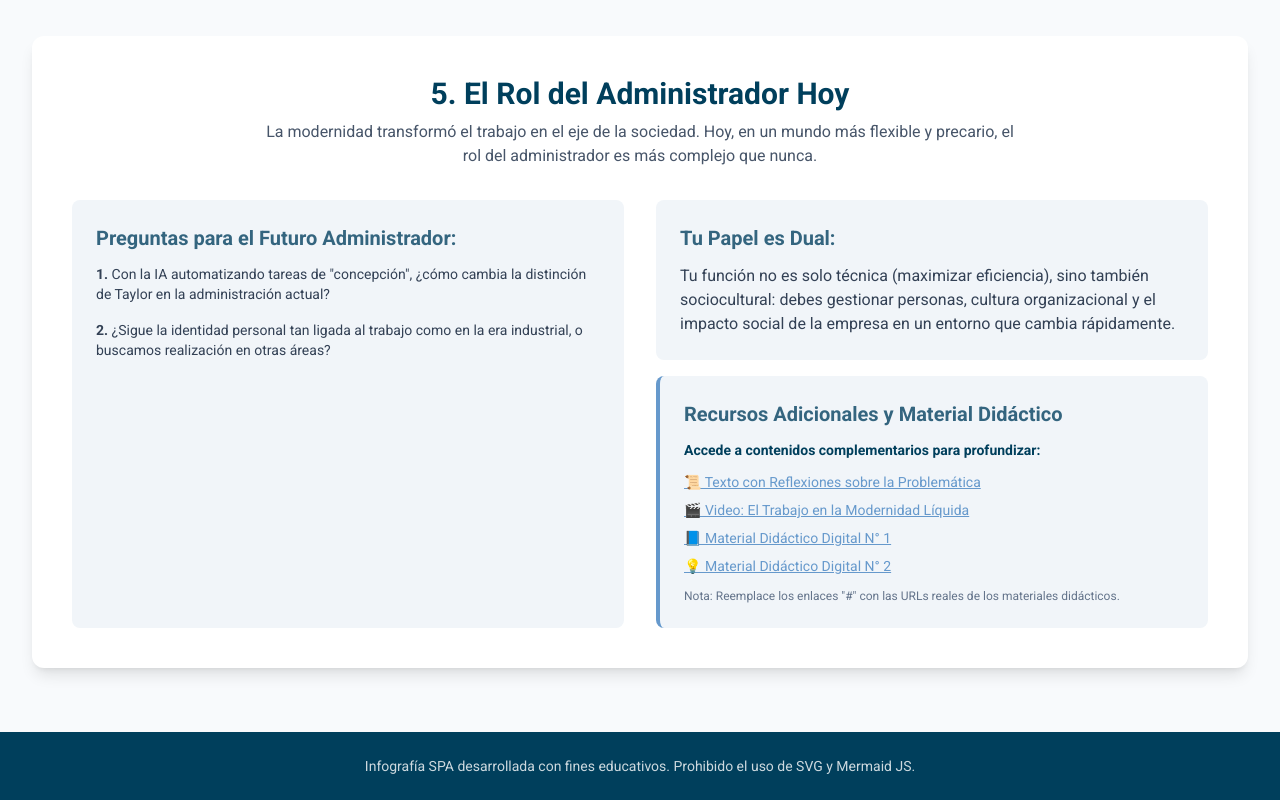
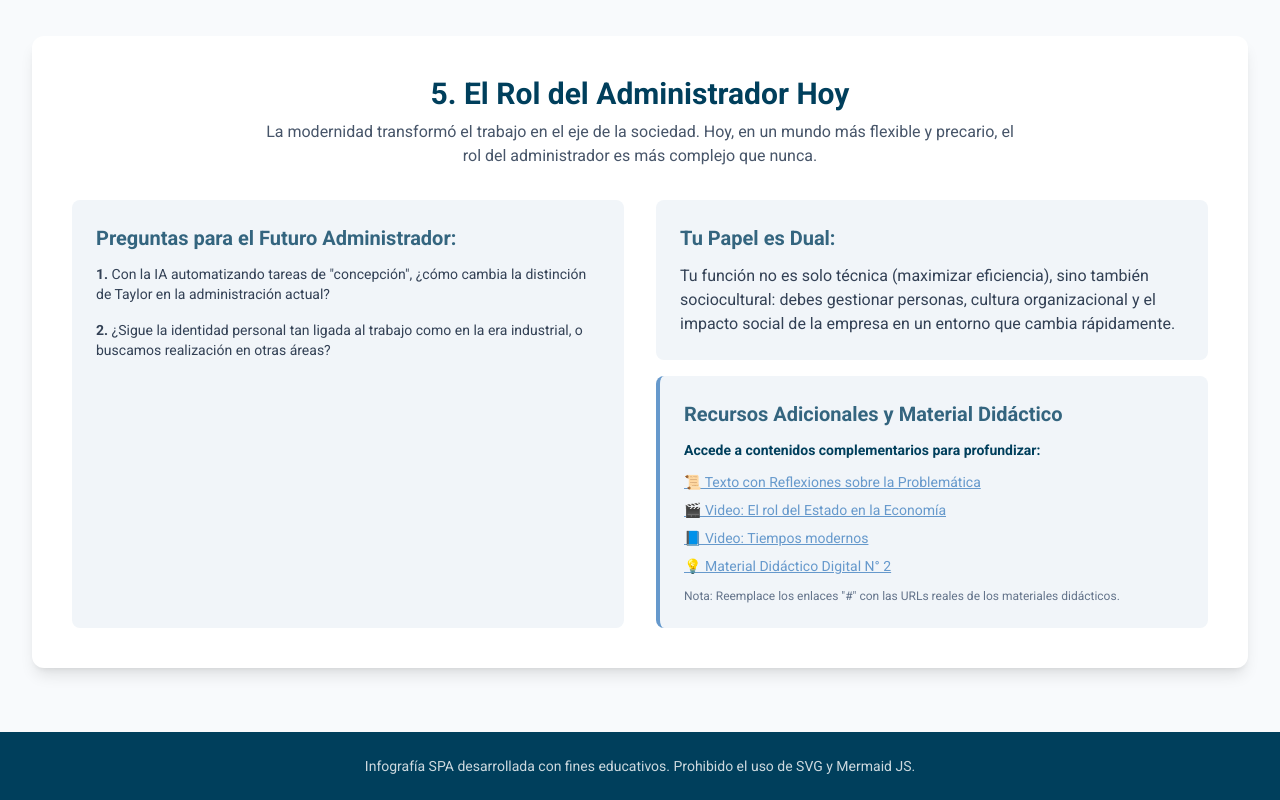
Before and after one commit to analiabenenati/evidenciatres, a plain HTML site: page index.html in a window 1280 px wide. Shown: the part 2856-3656 px from the top of the page. Drawn offline with nearby package versions, Linux system fonts and the light colour scheme.

Commit message:
proyecto

```diff
--- a/index.html
+++ b/index.html
@@ -213,8 +213,8 @@
                          <p class="mb-3 text-sm font-semibold text-[#003F5C]">Accede a contenidos complementarios para profundizar:</p>
                          <ul class="space-y-2 text-sm">
                             <li><a href="#URL_REFLEXIONES" target="_blank" class="text-[#6699CC] hover:text-[#34657F] underline font-medium">📜 Texto con Reflexiones sobre la Problemática</a></li>
-                            <li><a href="#URL_VIDEO_COMPLEMENTARIO" target="_blank" class="text-[#6699CC] hover:text-[#34657F] underline font-medium">🎬 Video: El Trabajo en la Modernidad Líquida</a></li>
-                            <li><a href="#URL_MATERIAL_DIGITAL_1" target="_blank" class="text-[#6699CC] hover:text-[#34657F] underline font-medium">📘 Material Didáctico Digital N° 1</a></li>
+                            <li><a href="https://www.youtube.com/watch?v=fzAnsCRDgLE&ab_channel=CanalEncuentro" target="_blank" class="text-[#6699CC] hover:text-[#34657F] underline font-medium">🎬 Video: El rol del Estado en la Economía</a></li>
+                            <li><a href="https://www.youtube.com/watch?v=b6mrvKTopY8" target="_blank" class="text-[#6699CC] hover:text-[#34657F] underline font-medium">📘 Video: Tiempos modernos</a></li>
                             <li><a href="#URL_MATERIAL_DIGITAL_2" target="_blank" class="text-[#6699CC] hover:text-[#34657F] underline font-medium">💡 Material Didáctico Digital N° 2</a></li>
                          </ul>
                          <p class="mt-3 text-xs text-slate-500">Nota: Reemplace los enlaces "#" con las URLs reales de los materiales didácticos.</p>
```
